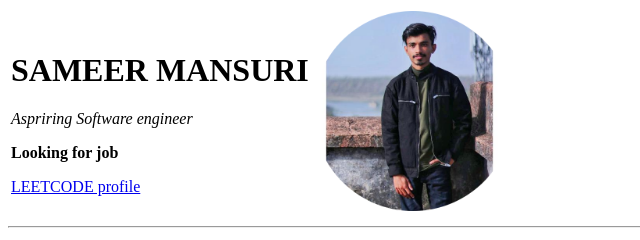
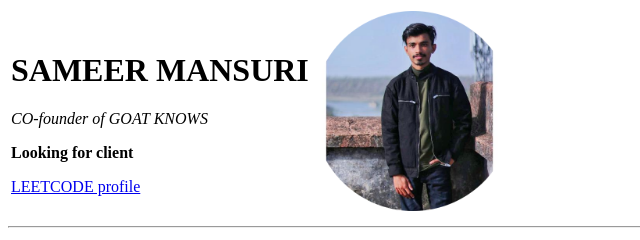
Before and after one commit to sameer1810/cv, a plain HTML site: page index.html in a window 1280 px wide. Shown: the top 240 px of the page, 0-640 px from the left. Drawn offline with Linux system fonts and the light colour scheme.

Commit message:
Update index.html

```diff
--- a/index.html
+++ b/index.html
@@ -12,8 +12,8 @@
         <TR>
             <TD>
                 <h1> <b>SAMEER MANSURI</b></h1>
-    <p> <em>Aspriring Software engineer </em></p>
-       <p> <strong> Looking for job </strong></p>
+    <p> <em>CO-founder of GOAT KNOWS </em></p>
+       <p> <strong> Looking for client </strong></p>
     <a href ="https://leetcode.com/sameeer1810/" alt="link">LEETCODE profile</a>
             </TD>
             <TD>
```
